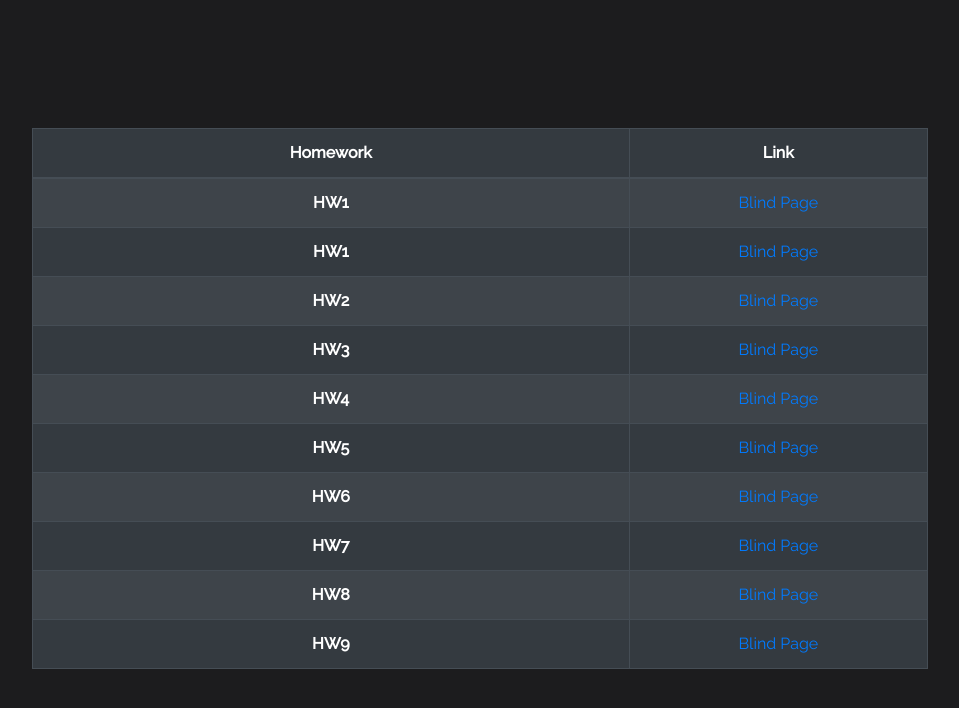
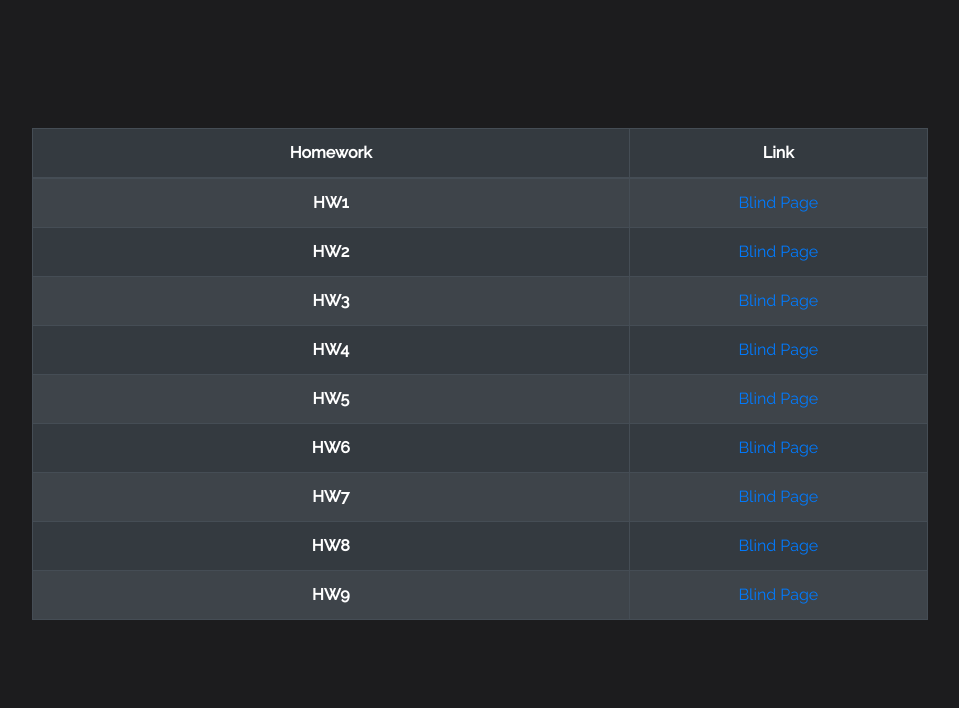
Before and after one commit to strs1byn99/strs1byn99.github.io, a plain HTML site: page 6L1nd-pAG3.html in a window 1280 px wide. Shown: the whole page, without its empty margins (160-1119 px from the left). Drawn offline with nearby package versions, Linux system fonts and the light colour scheme.

Commit message:
blind page init

```diff
--- a/BMP088YYYV.html
+++ b/6L1nd-pAG3.html
@@ -22,43 +22,39 @@
   <tbody>
     <tr>
       <th scope="row" class="text-center">HW1</th>
-      <td class="text-center"><a href="BMP088YYYV.html"/>Blind Page</td>
-    </tr>
-    <tr>
-      <th scope="row" class="text-center">HW1</th>
-      <td class="text-center"><a href="BMP088YYYV.html"/>Blind Page</td>
+      <td class="text-center"><a href="6L1nd-pAG3.html"/>Blind Page</td>
     </tr>
     <tr>
       <th class="text-center" scope="row">HW2</th>
-      <td class="text-center"><a href="BMP088YYYV.html"/>Blind Page</td>
+      <td class="text-center"><a href="#"/>Blind Page</td>
     </tr>
     <tr>
       <th class="text-center" scope="row">HW3</th>
-      <td class="text-center"><a href="BMP088YYYV.html"/>Blind Page</td>
+      <td class="text-center"><a href="#"/>Blind Page</td>
     </tr>
     <tr>
       <th class="text-center" scope="row">HW4</th>
-      <td class="text-center"><a href="BMP088YYYV.html"/>Blind Page</td>
+      <td class="text-center"><a href="#"/>Blind Page</td>
     </tr>
     <tr>
       <th class="text-center" scope="row">HW5</th>
-      <td class="text-center"><a href="BMP088YYYV.html"/>Blind Page</td>
+      <td class="text-center"><a href="#"/>Blind Page</td>
     </tr>
     <tr>
       <th class="text-center" scope="row">HW6</th>
-      <td class="text-center"><a href="BMP088YYYV.html"/>Blind Page</td>
+      <td class="text-center"><a href="#"/>Blind Page</td>
     </tr>
     <tr>
       <th class="text-center" scope="row">HW7</th>
-      <td class="text-center"><a href="BMP088YYYV.html"/>Blind Page</td>
+      <td class="text-center"><a href="#"/>Blind Page</td>
     </tr>
     <tr>
       <th class="text-center" scope="row">HW8</th>
-      <td class="text-center"><a href="BMP088YYYV.html"/>Blind Page</td>
+      <td class="text-center"><a href="#"/>Blind Page</td>
     </tr>
     <tr>
       <th class="text-center" scope="row">HW9</th>
-      <td class="text-center"><a href="BMP088YYYV.html"/>Blind Page</td>
+      <td class="text-center"><a href="#"/>Blind Page</td>
     </tr>
   </tbody>
 </table>
```
